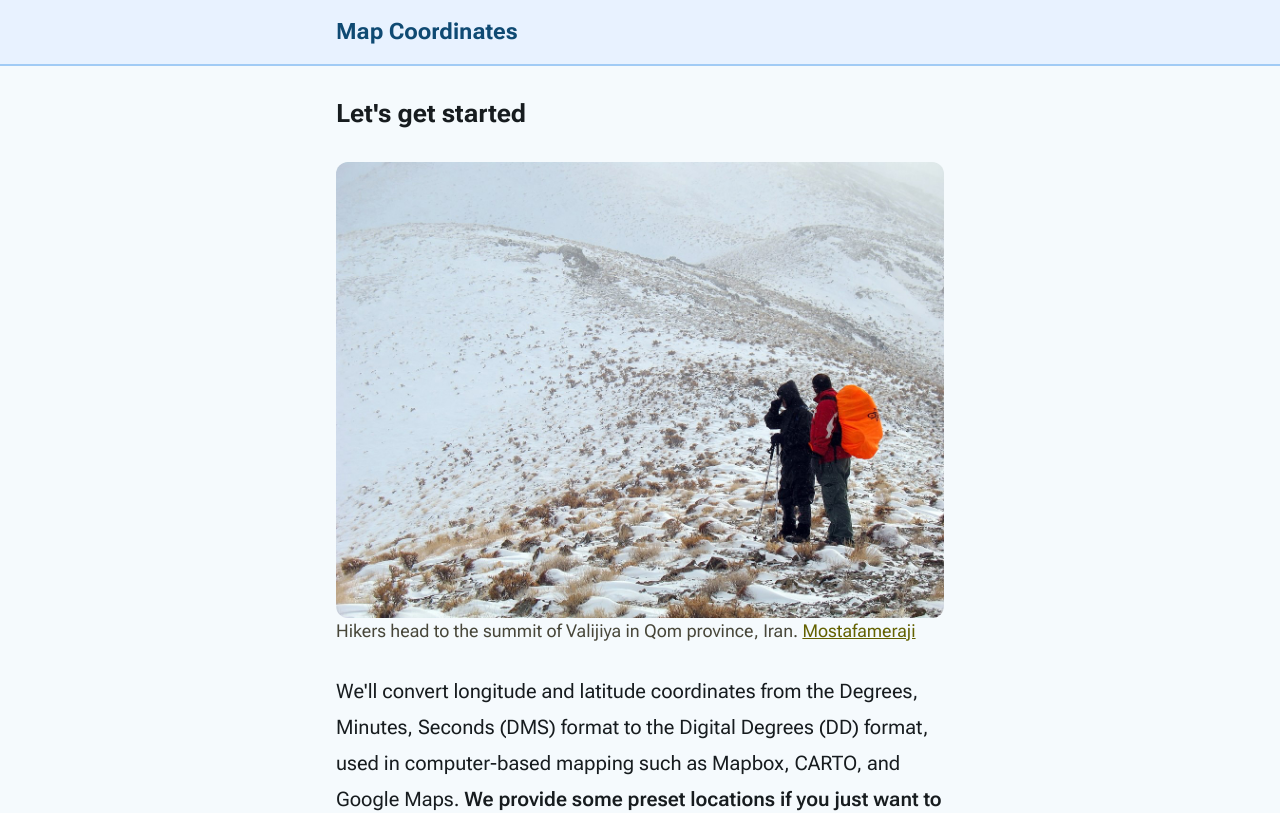
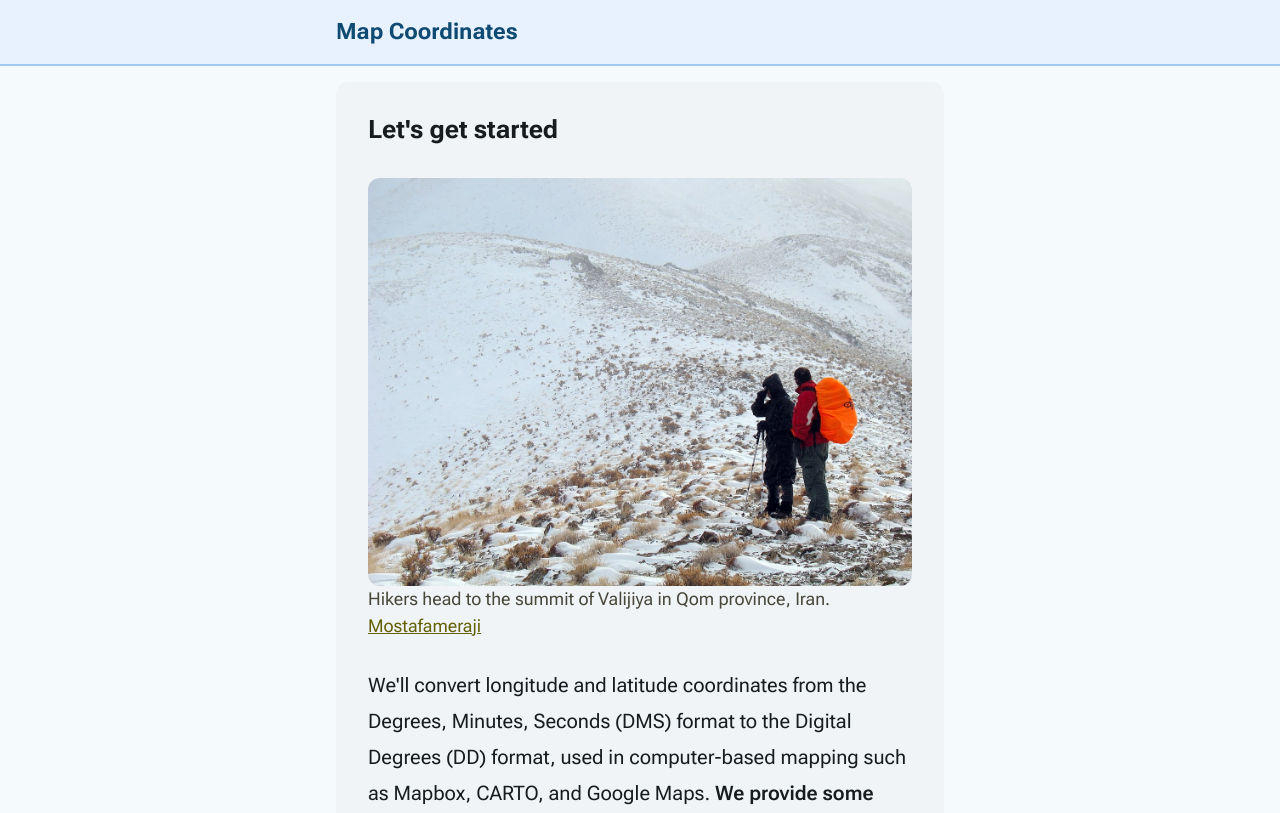
Before and after one commit to seankelliher/map-coordinates-dms, a Vue app: page / in a window 1280 px wide. Shown: the top 813 px of the page. Built offline with nearby package versions, Linux system fonts and the light colour scheme.

Commit message:
Modify main and fielset. Main now has bg color.

```diff
--- a/src/style.css
+++ b/src/style.css
@@ -33,9 +33,11 @@ img {
 }
 
 main {
-    width: 95%;
-    margin: 0 0 1em; /* longhand 0 0 1em 0 */
-    padding: 0 2.5%;
+    width: 85%;
+    margin: 1em 2.5%;
+    padding: 0 5% 1em;
+    background: #f0f4f7;  /* surface container low */
+    border-radius: 12px;
     flex: initial;
     display: flex;
     flex-flow: row wrap;
@@ -87,7 +89,6 @@ fieldset {
     width: 90%;
     margin: 0 0 1em;
     padding: 3em 5% 1em; /* longhand 3em 5% 1em 5% */
-    background: #f0f4f7;  /* surface container low */
     border: 2px solid #e4e2e2; /* neutral 90 */
     border-radius: 8px;
     flex: initial;
```
